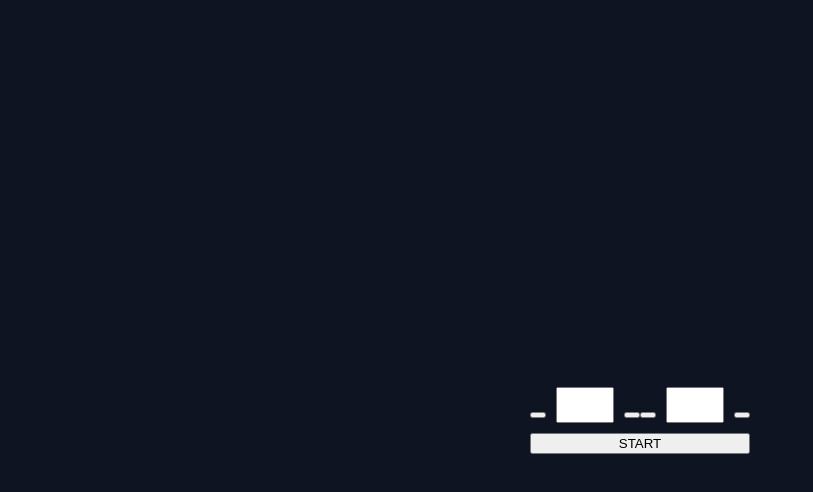
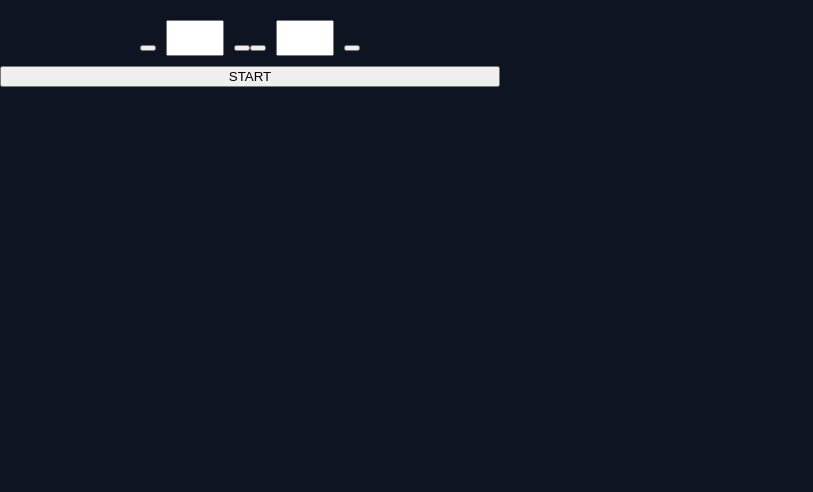
Before and after one commit to probablypenera007/guessnumber_frontend, a React (Create React App) app: page / in a window 1280 px wide. Shown: the top 492 px of the page, without its empty margins (0-813 px from the left). Built offline with nearby package versions, Linux system fonts and the light colour scheme.

Commit message:
updated player input css

```diff
--- a/src/components/App/App.module.css
+++ b/src/components/App/App.module.css
@@ -1,12 +1,7 @@
 .App {
-  position : relative;
   background-color: #0e1421;
+  color: white;
+  max-width: 1440px;
   min-height: 100vh;
-  display: flex;
-  flex-direction: column;
-  align-items: center;
-  justify-content: center;
-  font-size: calc(10px + 2vmin);
-  color: white;
   margin: 0 auto;
 }
--- a/src/components/PlayerInput/PlayerInput.module.css
+++ b/src/components/PlayerInput/PlayerInput.module.css
@@ -3,7 +3,10 @@
     justify-content: center;
     margin-top: 20px;
     flex-direction: column;
-
+    /* background-color: #0e1421; */
+    max-width: 500px;
+    padding: 0;
+    margin: 0;
 }
 
 .playerInput__container{
```
